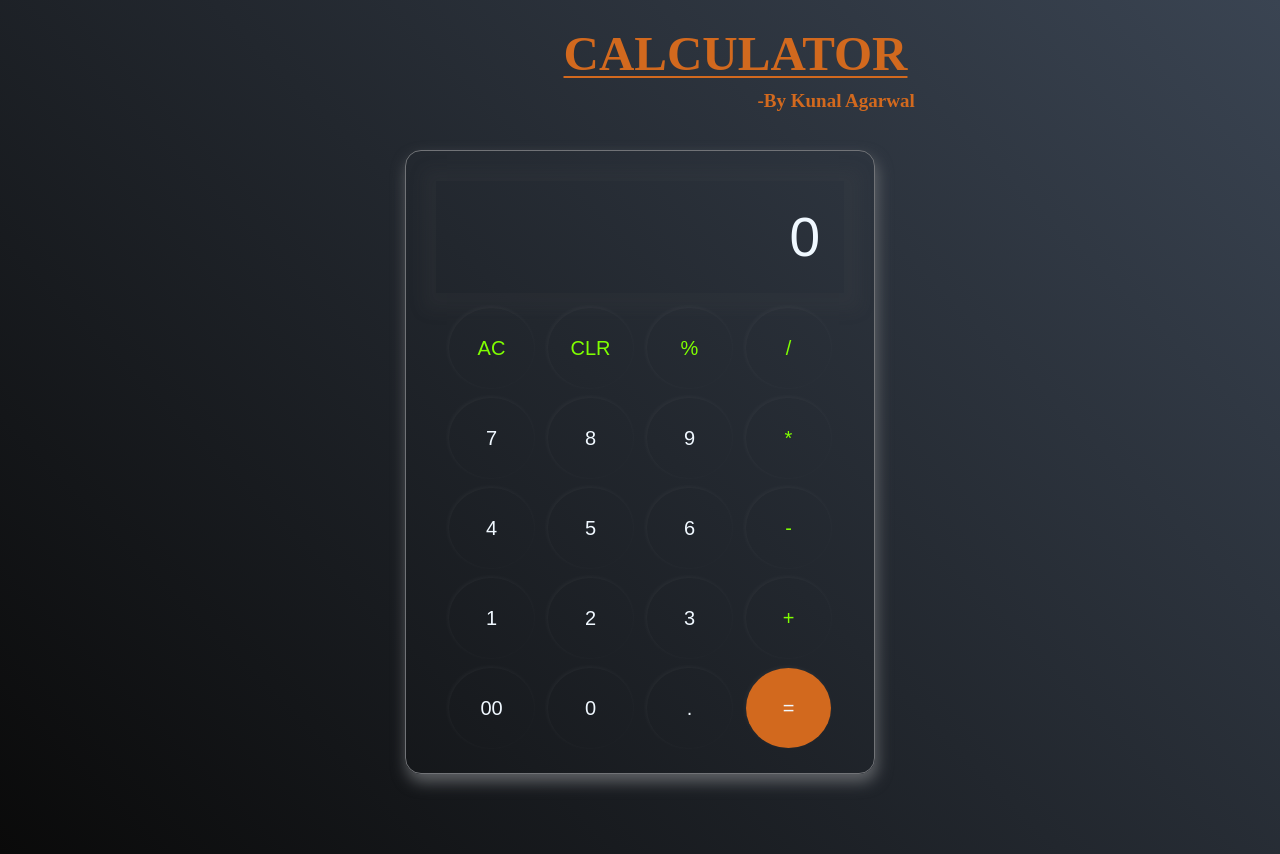
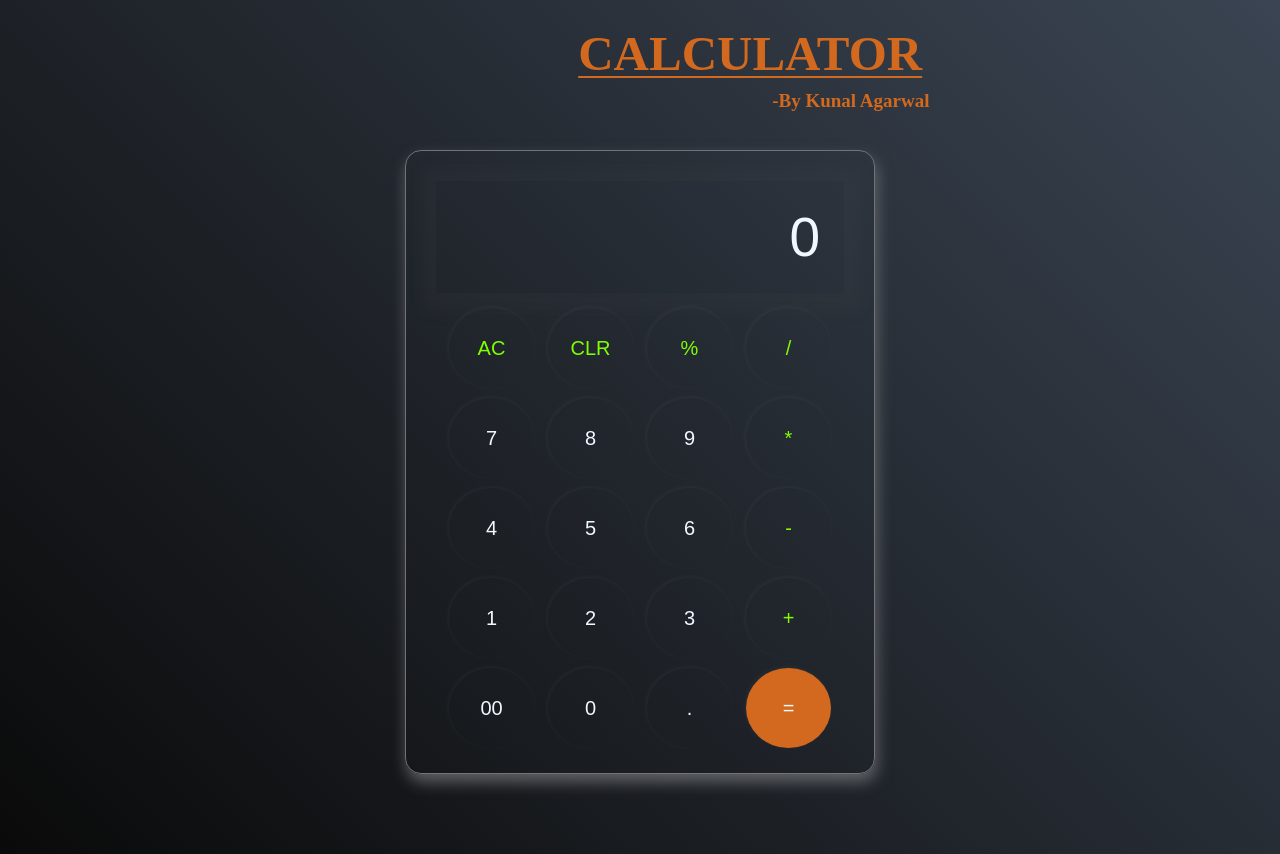
Before and after one commit to Kunalagarwal0912/Calculator, a plain HTML site: page index.html in a window 1280 px wide. Drawn offline with Linux system fonts and the light colour scheme.

Commit message:
Update CSS

```diff
--- a/style.css
+++ b/style.css
@@ -67,7 +67,7 @@ button{
 .heading h1{
     position: absolute;
     top: 0%;
-    left: 11.5em;
+    left: 11.8em;
     margin: 25px 0;
     text-transform: uppercase;
     text-decoration: underline 2px;
```
